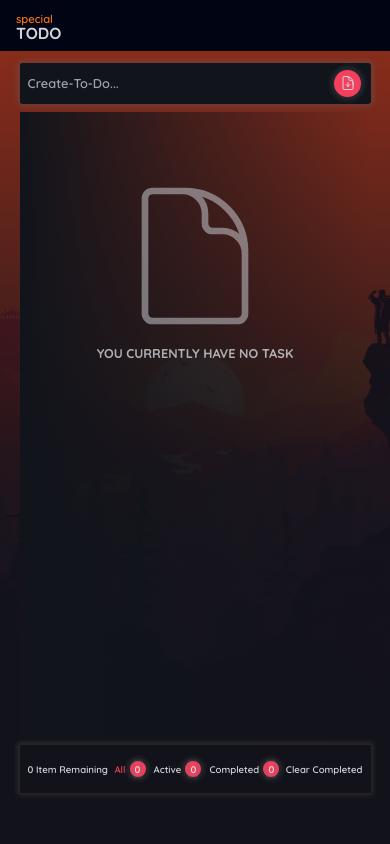
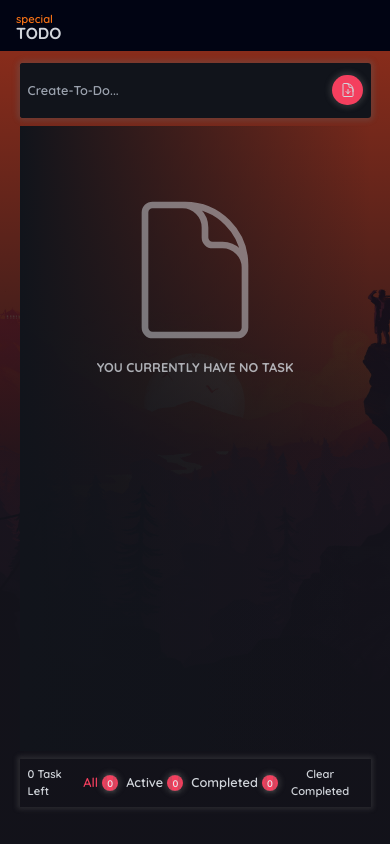
Before and after one commit to frontendkev/todo, a React (Create React App) app: page / in a window 390 px wide. Built offline with nearby package versions, Linux system fonts and the light colour scheme.

Commit message:
maintaining todo responsive structure

```diff
--- a/src/Components/BottomLink/BottomLink.js
+++ b/src/Components/BottomLink/BottomLink.js
@@ -4,7 +4,7 @@ export default function BottomLink({filterTodo, title, count, filter, currentPag
 
     return (
         <div className="relative w-fit h-full flex flex-row items-center gap-x-1">
-            <button onClick={() => filterTodo(filter)} className={`relative capitalize font-quicksandsemibold ${currentPage === page ? 'text-rose-500':'text-gray-300'} text-[0.6em] md:text-[0.8em] transition-all duration-300 ease-in-out`}>
+            <button onClick={() => filterTodo(filter)} className={`relative capitalize font-quicksandsemibold ${currentPage === page ? 'text-rose-500':'text-gray-300'} text-[0.8em] md:text-[0.8em] transition-all duration-300 ease-in-out`}>
                 {
                     title
                 }
--- a/src/Components/BottomNav/BottomNav.js
+++ b/src/Components/BottomNav/BottomNav.js
@@ -9,14 +9,14 @@ export default function BottomNav() {
     const todo = useContext(Todo)
     const { filterTodo, deleteTask } = Services()
     return (
-        <section className="relative w-full md:w-full lg:w-[70%] h-[3em] landscape:h-[2em] landscape:lg:h-[3em] shadow-light pl-2 pr-2 flex flex-row justify-between">
+        <section className="relative w-full lg:w-[70%] portrait:h-[3em] landscape:h-[2em] landscape:lg:h-[3em] shadow-light pl-2 pr-2 flex flex-row justify-between">
             <div className="relative w-fit h-full flex flex-row items-center">
-                <small className="relative capitalize font-quicksandsemibold text-gray-300 text-[0.6em] md:text-[0.8em]">
+                <small className="relative capitalize font-quicksandsemibold text-gray-300 text-[0.7em] md:text-[0.8em]">
                     {
                         todo.activeTasks.length + ' '
                     }
                     {
-                        todo.activeTasks.length > 1 ? 'items remaining' : 'item remaining'
+                        todo.activeTasks.length > 1 ? 'tasks left' : 'task left'
                     }
                 </small>
 
@@ -33,7 +33,7 @@ export default function BottomNav() {
             </div>
 
             <div className="relative w-fit h-full flex items-center">
-                <button onClick={() => deleteTask({type: 'removecompleted'})} className="relative capitalize font-quicksandsemibold text-gray-300 text-[0.6em] md:text-[0.8em] hover:text-rose-500 transition-all duration-300 ease-in-out">
+                <button onClick={() => deleteTask({type: 'removecompleted'})} className="relative capitalize font-quicksandsemibold text-gray-300 text-[0.7em] md:text-[0.8em] hover:text-rose-500 transition-all duration-300 ease-in-out">
 
                     clear completed
 
--- a/src/Components/CreateToDo/CreateToDo.js
+++ b/src/Components/CreateToDo/CreateToDo.js
@@ -10,15 +10,15 @@ export default function CreateToDo() {
     function create(e) {
         e.preventDefault()
         createTask(task)
-        return setTask(c => '')
+        return setTask(() => '')
     }
     return (
-        <form onSubmit={(e) => create(e)} className="relative w-full md:w-full lg:w-[70%] shadow-light h-[2.6em] md:h-[3em] overflow-hidden flex flex-row justify-between rounded-[0.2em] bg-mygray">
+        <form onSubmit={(e) => create(e)} className="relative w-full lg:w-[70%] shadow-light portrait:h-[55px] landscape:h-[2.6em] md:h-[3em] overflow-hidden flex flex-row justify-between rounded-[0.2em] bg-mygray">
             <div className="relative w-[85%] md:w-[90%] h-full overflow-hidden">
-                <input value={task} onChange={(e) => setTask(c => e.target.value)} className="relative w-full h-full text-start pl-2 focus:outline-0 bg-mygray text-gray-300 capitalize font-quicksandsemibold text-[0.8em]" placeholder="create-to-do..." required />
+                <input value={task} onChange={(e) => setTask(() => e.target.value)} className="relative w-full h-full text-start pl-2 focus:outline-0 bg-mygray text-gray-300 capitalize font-quicksandsemibold text-[0.8em]" placeholder="create-to-do..." required />
             </div>
             <div className="relative w-[13%] sm:w-[9%] md:w-[7%] landscape:w-[8%] h-full flex items-center justify-center">
-                <button type="submit" className="relative w-[1.7em] h-[1.7em] md:w-[2em] md:h-[2em] bg-rose-500 rounded-full flex items-center justify-center shadow-light">
+                <button type="submit" className="relative w-[1.9em] h-[1.9em] md:w-[2em] md:h-[2em] bg-rose-500 rounded-full flex items-center justify-center shadow-light">
                     <SendIcon />
                 </button>
            </div>
```
Also changed, not shown: src/Components/ToDo/ToDo.js (line endings or trailing spaces).
